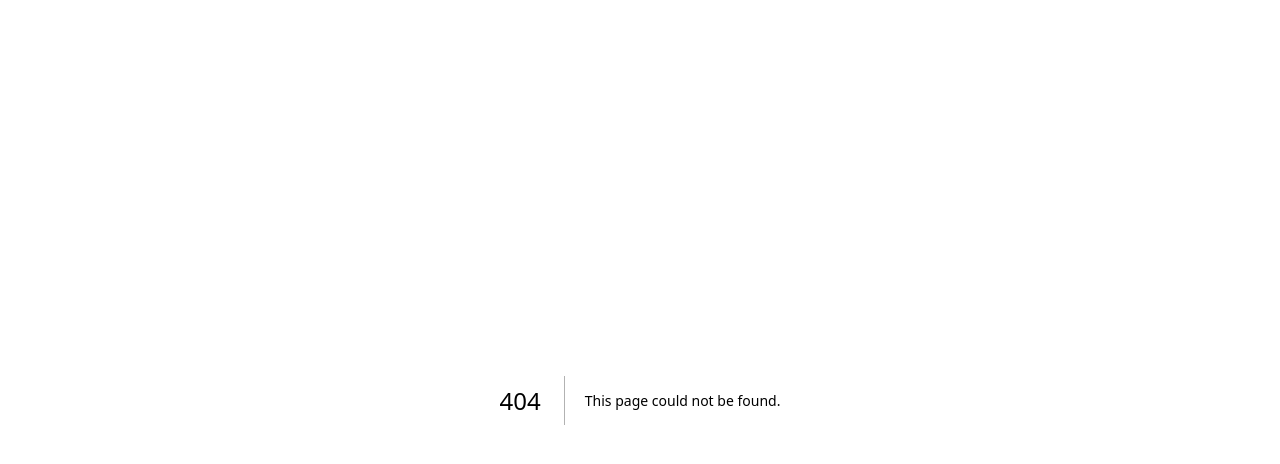
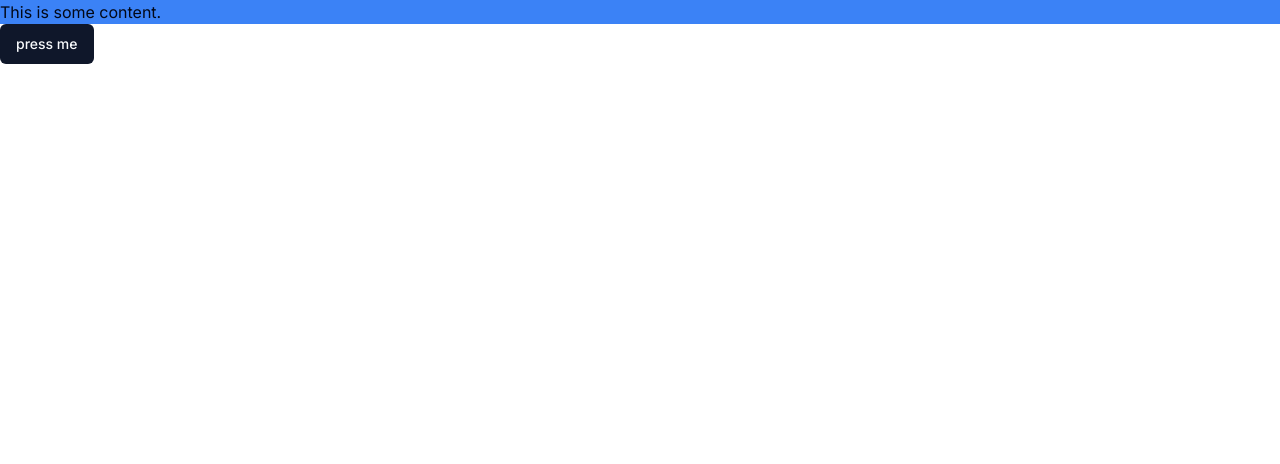
Before and after one commit to thought7878/frontend-technology-demos, a Next.js app: page /react/forwardRef in a window 1280 px wide. Before the commit this address had no page. Shown: the top 464 px of the page. Built offline with nearby package versions, Linux system fonts and the light colour scheme.

Commit message:
feat: create

```diff
--- /dev/null
+++ b/app/react/forwardRef/page.tsx
@@ -0,0 +1,42 @@
+'use client';
+
+import { Button } from '@/components/ui/button';
+import React, { forwardRef, ReactNode, useEffect } from 'react';
+
+interface Props {
+  children?: ReactNode;
+  // type?: 'submit' | 'button';
+}
+
+const MyComponent = forwardRef<HTMLDivElement, Props>(function MyComponent(
+  props,
+  ref
+) {
+  return (
+    <div ref={ref} className='bg-blue-500'>
+      {props.children}
+    </div>
+  );
+});
+
+// 使用 forwardRef 创建的 MyComponent 组件
+export default function Page() {
+  const myRef = React.useRef(null);
+  const myButtonRef = React.useRef(null);
+  console.log('before render custom ref', myRef.current);
+  console.log('before render button ref', myButtonRef.current);
+
+  useEffect(() => {
+    console.log('after render custom ref', myRef.current);
+    console.log('after render button ref', myButtonRef.current);
+  }, []);
+
+  return (
+    <div>
+      <MyComponent ref={myRef}>This is some content.</MyComponent>
+      <Button ref={myButtonRef}>press me</Button>
+    </div>
+  );
+}
+
+// 现在你可以使用 myRef.current 来访问包裹在 MyComponent 内部的 <div> 元素
```
Also changed, not shown: 1 other file (tests, documents, lock files or other folders).
